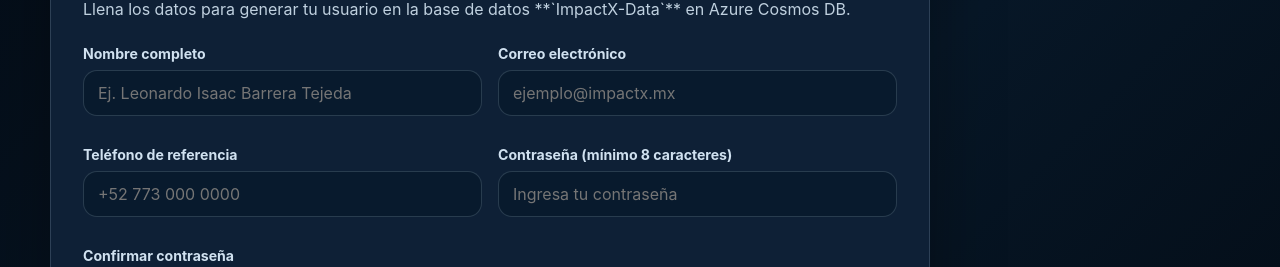
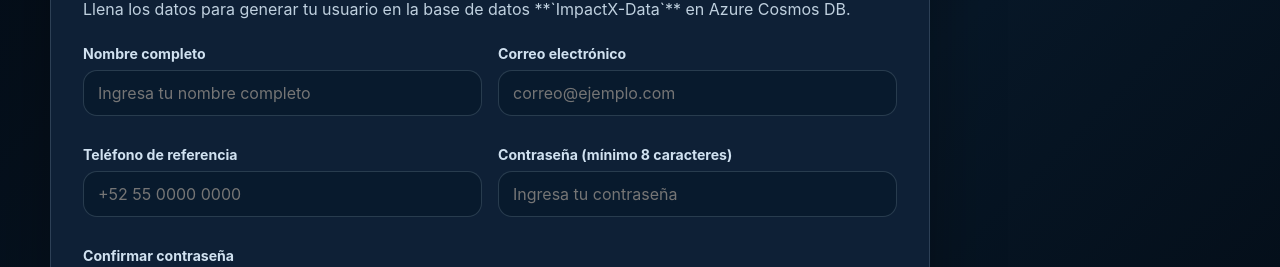
Before and after one commit to CZalbert67/ImpactX-web-frontend, a React (Vite) app: page / in a window 1280 px wide. Both pictures are taken after a click on the button "Crear Cuenta". Shown: the part 262-529 px from the top of the page. Built offline with nearby package versions, Linux system fonts and the light colour scheme.

Commit message:
fix: handle Cosmos DB 1000 RU limit gracefully and clear default text in onboarding inputs

```diff
--- a/src/App.jsx
+++ b/src/App.jsx
@@ -33,7 +33,7 @@ export default function App() {
   const [onboardingStep, setOnboardingStep] = useState(1);
   const [activeTab, setActiveTab] = useState('dashboard');
 
-  // CAMPOS EN BLANCO PARA REGISTRO
+  // CAMPOS 100% LIMPIOS EN BLANCO PARA REGISTRO
   const [regForm, setRegForm] = useState({
     nombreCompleto: '',
     correo: '',
@@ -43,13 +43,13 @@ export default function App() {
     plan: 'Free'
   });
 
-  // CAMPOS EN BLANCO PARA LOGIN
+  // CAMPOS 100% LIMPIOS EN BLANCO PARA LOGIN
   const [loginForm, setLoginForm] = useState({
     correoOUsuario: '',
     password: ''
   });
 
-  // CAMPOS EN BLANCO PARA ONBOARDING DEL CONDUCTOR
+  // CAMPOS 100% LIMPIOS EN BLANCO PARA ONBOARDING
   const [driverData, setDriverData] = useState({
     fullName: '',
     username: '',
@@ -122,7 +122,7 @@ export default function App() {
     return () => clearInterval(interval);
   }, [isLoggedIn]);
 
-  // REGISTRO DE USUARIO CON PAYLOAD COMPATIBLE C# API Y AZURE COSMOS DB
+  // REGISTRO DE USUARIO CON PAYLOAD COMPATIBLE CON C# API
   const handleRegisterSubmit = async (e) => {
     e.preventDefault();
     if (!regForm.nombreCompleto || !regForm.correo || !regForm.password) {
@@ -155,14 +155,14 @@ export default function App() {
           setDriverData({
             fullName: res.data.usuario.nombre || regForm.nombreCompleto,
             username: res.data.usuario.username || 'conductor',
-            profileId: res.data.usuario.appId || 'IX-PROFILE-ID',
+            profileId: res.data.usuario.appId || `IX-${regForm.nombreCompleto.substring(0, 4).toUpperCase()}-2026`,
             phone: res.data.usuario.telefono || regForm.telefono,
             email: res.data.usuario.correo || regForm.correo,
             city: '',
-            plan: res.data.usuario.planActivo || 'Trial'
+            plan: res.data.usuario.planActivo || 'Free'
           });
         }
-        showToast('¡Cuenta Creada!', 'Documento generado en Azure Cosmos DB. Procede al Onboarding.', 'success');
+        showToast('¡Cuenta Creada!', 'Documento de usuario generado en Azure Cosmos DB. Procede al Onboarding.', 'success');
         setAuthView('onboarding');
         setOnboardingStep(1);
       } else {
@@ -174,7 +174,7 @@ export default function App() {
     }
   };
 
-  // VALIDACIÓN Y GUARDADO DE VEHÍCULO (PASO 3 DE ONBOARDING)
+  // VALIDACIÓN DE VEHÍCULO (AÑO LÍMITE AÑO ACTUAL)
   const handleVehicleStepSubmit = (e) => {
     e.preventDefault();
 
@@ -185,14 +185,14 @@ export default function App() {
 
     const yearNum = parseInt(vehicleData.year, 10);
     if (isNaN(yearNum) || yearNum < 1950 || yearNum > CURRENT_YEAR) {
-      showToast('Año no válido', `El año del vehículo debe estar entre 1950 y el año actual (${CURRENT_YEAR}). No se permite seleccionar años futuros.`, 'danger');
+      showToast('Año no válido', `El año del vehículo debe estar entre 1950 y el año actual (${CURRENT_YEAR}). No se permiten años futuros.`, 'danger');
       return;
     }
 
     setOnboardingStep(4);
   };
 
-  // FINALIZAR ONBOARDING Y SINCRO CON COSMOS DB
+  // FINALIZAR ONBOARDING Y SINCRO CON AZURE COSMOS DB
   const handleCompleteOnboarding = async () => {
     try {
       showToast('Sincronizando...', 'Guardando vehículo y ficha médica en Cosmos DB...', 'info');
@@ -296,7 +296,7 @@ export default function App() {
   };
 
   // =========================================================================
-  // VISTA PÚBLICA (LOGIN, REGISTRO Y ONBOARDING)
+  // VISTA PÚBLICA (LOGIN, REGISTRO Y ONBOARDING TOTALMENTE EN BLANCO)
   // =========================================================================
   if (!isLoggedIn) {
     return (
@@ -340,7 +340,7 @@ export default function App() {
                       <label>Nombre completo</label>
                       <input
                         type="text"
-                        placeholder="Ej. Leonardo Isaac Barrera Tejeda"
+                        placeholder="Ingresa tu nombre completo"
                         value={regForm.nombreCompleto}
                         onChange={(e) => setRegForm({ ...regForm, nombreCompleto: e.target.value })}
                         required
@@ -350,7 +350,7 @@ export default function App() {
                       <label>Correo electrónico</label>
                       <input
                         type="email"
-                        placeholder="ejemplo@impactx.mx"
+                        placeholder="correo@ejemplo.com"
                         value={regForm.correo}
                         onChange={(e) => setRegForm({ ...regForm, correo: e.target.value })}
                         required
@@ -360,7 +360,7 @@ export default function App() {
                       <label>Teléfono de referencia</label>
                       <input
                         type="tel"
-                        placeholder="+52 773 000 0000"
+                        placeholder="+52 55 0000 0000"
                         value={regForm.telefono}
                         onChange={(e) => setRegForm({ ...regForm, telefono: e.target.value })}
                         required
@@ -444,7 +444,7 @@ export default function App() {
               </div>
             )}
 
-            {/* 3. VISTA DE ONBOARDING DEL CONDUCTOR (5 PASOS) */}
+            {/* 3. VISTA DE ONBOARDING EN BLANCO (5 PASOS) */}
             {authView === 'onboarding' && (
               <div className="form-card wide">
                 <span className="eyebrow">Configuración inicial</span>
@@ -462,7 +462,7 @@ export default function App() {
                   <div className={`step-pill ${onboardingStep === 5 ? 'active' : ''}`}>5. Confirmación</div>
                 </div>
 
-                {/* PASO 1: DATOS GENERALES */}
+                {/* PASO 1: DATOS GENERALES (CAMPOS VACÍOS) */}
                 {onboardingStep === 1 && (
                   <form onSubmit={(e) => { e.preventDefault(); setOnboardingStep(2); }}>
                     <div className="form-grid">
@@ -470,7 +470,7 @@ export default function App() {
                         <label>Nombre completo</label>
                         <input
                           type="text"
-                          placeholder="Nombre y Apellidos"
+                          placeholder="Ingresa tu nombre completo"
                           value={driverData.fullName}
                           onChange={(e) => setDriverData({ ...driverData, fullName: e.target.value })}
                           required
@@ -478,18 +478,20 @@ export default function App() {
                       </div>
                       <div className="field">
                         <label>Usuario Impact.X</label>
-                        <input value={`@${driverData.username}`} disabled />
+                        <input value={driverData.username ? `@${driverData.username}` : ''} placeholder="@usuario" disabled />
                       </div>
                       <div className="field">
                         <label>ID único de perfil</label>
                         <div className="copy-field">
-                          <input value={driverData.profileId} disabled />
+                          <input value={driverData.profileId} placeholder="IX-PROFILE-ID" disabled />
                           <button
                             className="btn small"
                             type="button"
                             onClick={() => {
-                              navigator.clipboard.writeText(driverData.profileId);
-                              showToast('Copiado', 'ID de perfil copiado al portapapeles.', 'info');
+                              if (driverData.profileId) {
+                                navigator.clipboard.writeText(driverData.profileId);
+                                showToast('Copiado', 'ID de perfil copiado al portapapeles.', 'info');
+                              }
                             }}
                           >
                             Copiar
@@ -500,7 +502,7 @@ export default function App() {
                         <label>Teléfono principal</label>
                         <input
                           type="tel"
-                          placeholder="+52 773 000 0000"
+                          placeholder="+52 55 0000 0000"
                           value={driverData.phone}
                           onChange={(e) => setDriverData({ ...driverData, phone: e.target.value })}
                           required
@@ -508,13 +510,13 @@ export default function App() {
                       </div>
                       <div className="field">
                         <label>Correo electrónico</label>
-                        <input value={driverData.email} disabled />
+                        <input value={driverData.email} placeholder="correo@ejemplo.com" disabled />
                       </div>
                       <div className="field">
                         <label>Ciudad o zona habitual</label>
                         <input
                           type="text"
-                          placeholder="Tula de Allende, Hidalgo"
+                          placeholder="Ingresa tu ciudad (Ej. Tula de Allende, Hidalgo)"
                           value={driverData.city}
                           onChange={(e) => setDriverData({ ...driverData, city: e.target.value })}
                           required
@@ -609,7 +611,7 @@ export default function App() {
                   </form>
                 )}
 
-                {/* PASO 3: VEHÍCULO CON VALIDACIÓN DE AÑO (NO PERMITE AÑOS FUTUROS COMO 2029) */}
+                {/* PASO 3: VEHÍCULO CON VALIDACIÓN DE AÑO (MÁXIMO 2026) */}
                 {onboardingStep === 3 && (
                   <form onSubmit={handleVehicleStepSubmit}>
                     <div className="alert-box info mini">
@@ -1126,6 +1128,7 @@ export default function App() {
               <div className="page-title">
                 <div>
                   <h2>Planes y Suscripciones</h2>
+                  <p>Catálogo de cobertura.</p>
                 </div>
               </div>
 
```
